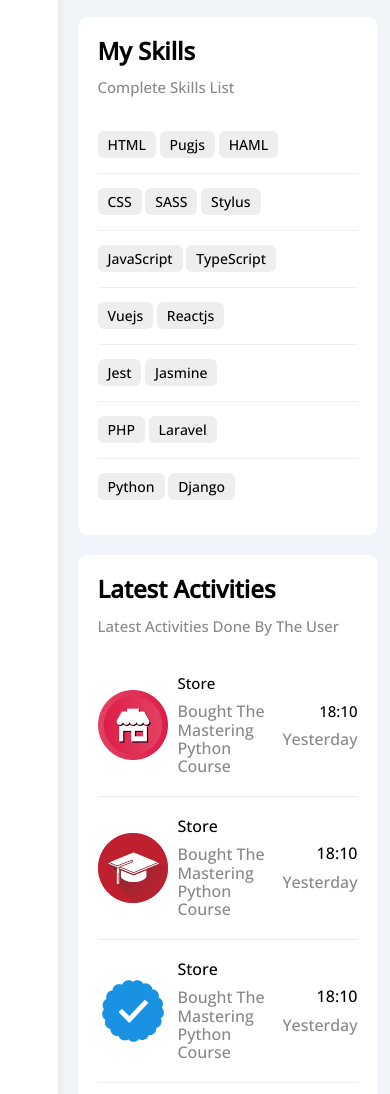
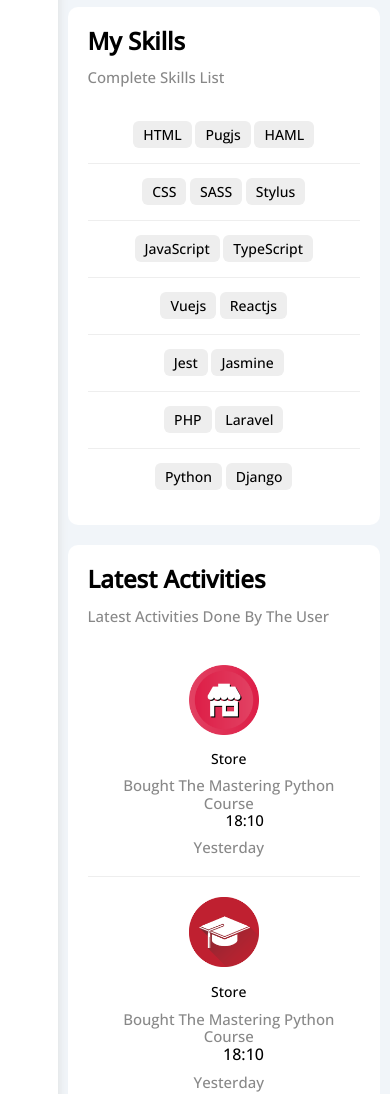
Before and after one commit to Meromm151/dashboard, a plain HTML site: page profile.html in a window 390 px wide. Shown: the part 1183-2277 px from the top of the page. Drawn offline with nearby package versions, Linux system fonts and the light colour scheme.

Commit message:
responsive profile

```diff
--- a/css/master.css
+++ b/css/master.css
@@ -846,6 +846,11 @@ color: #f59e0b ;
     width: 550px;
 }
 @media (max-width:767px) {
+
+    .profile-page {
+        margin: 10px;
+        gap: 10px;
+    }
     .profile-page .other-data{
         display: grid;
         grid-template-columns: minmax(200px , 1fr);
@@ -889,6 +894,28 @@ color: #f59e0b ;
 }
 .profile-page .latest-activities .activity-r .info .time{
     text-align: right;
+}
+@media (max-width:767px) {
+    .profile-page .latest-activities .activity-r .info{
+        flex-direction: column;
+        margin-top: 15px;
+    }
+    .profile-page .latest-activities .activity-r .info span{
+        font-size: 14px;
+    }
+    .profile-page .latest-activities .time{
+        display: inline;
+    }
+    .profile-page .latest-activities .activity-r .info p{
+        font-size: 15px;
+    }
+    .profile-page .latest-activities .activity-r{
+        flex-direction: column;
+    }
+    .profile-page .other-data .skills-rows
+    , .activities-rows{
+        text-align: center;
+    }
 }
 /* end latest activities */
 /* end profile */
```
